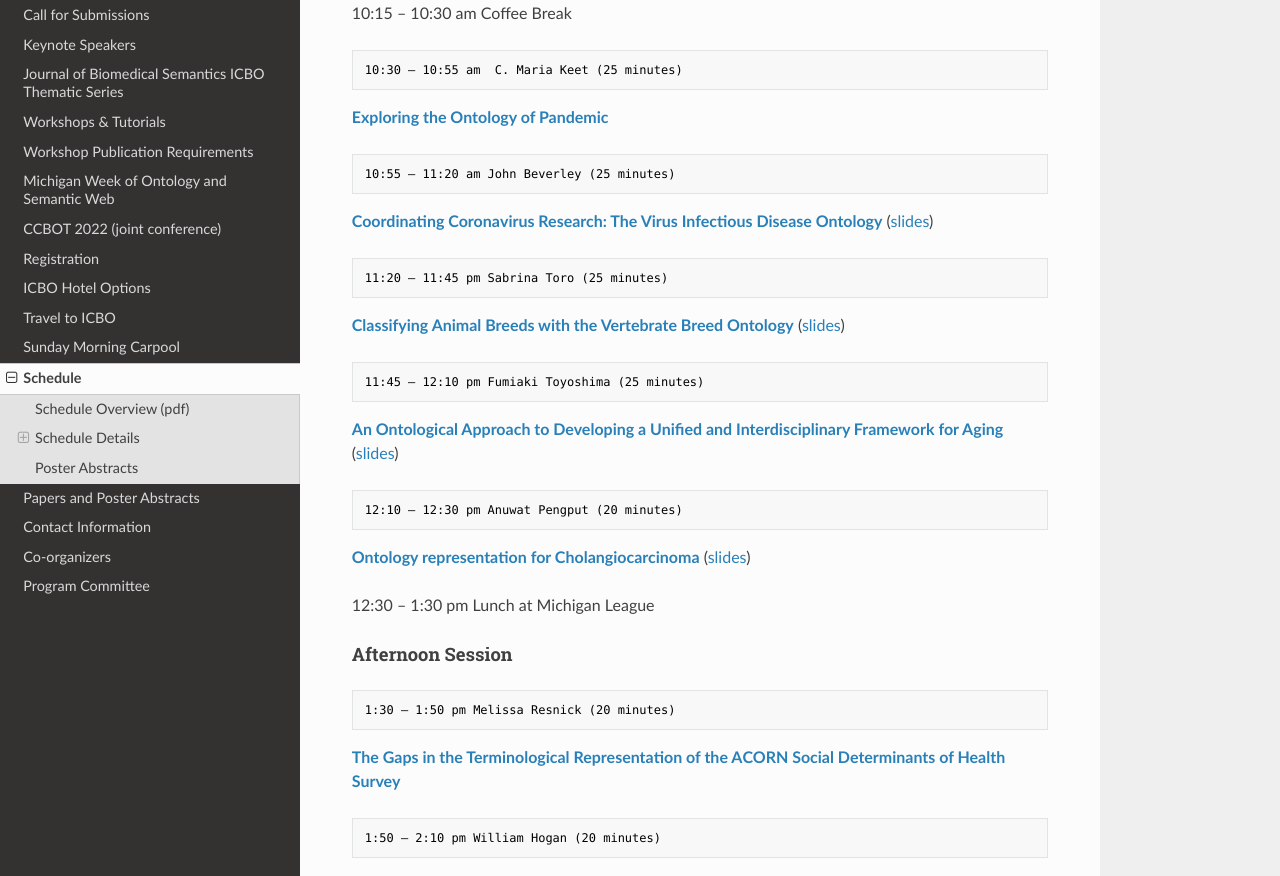
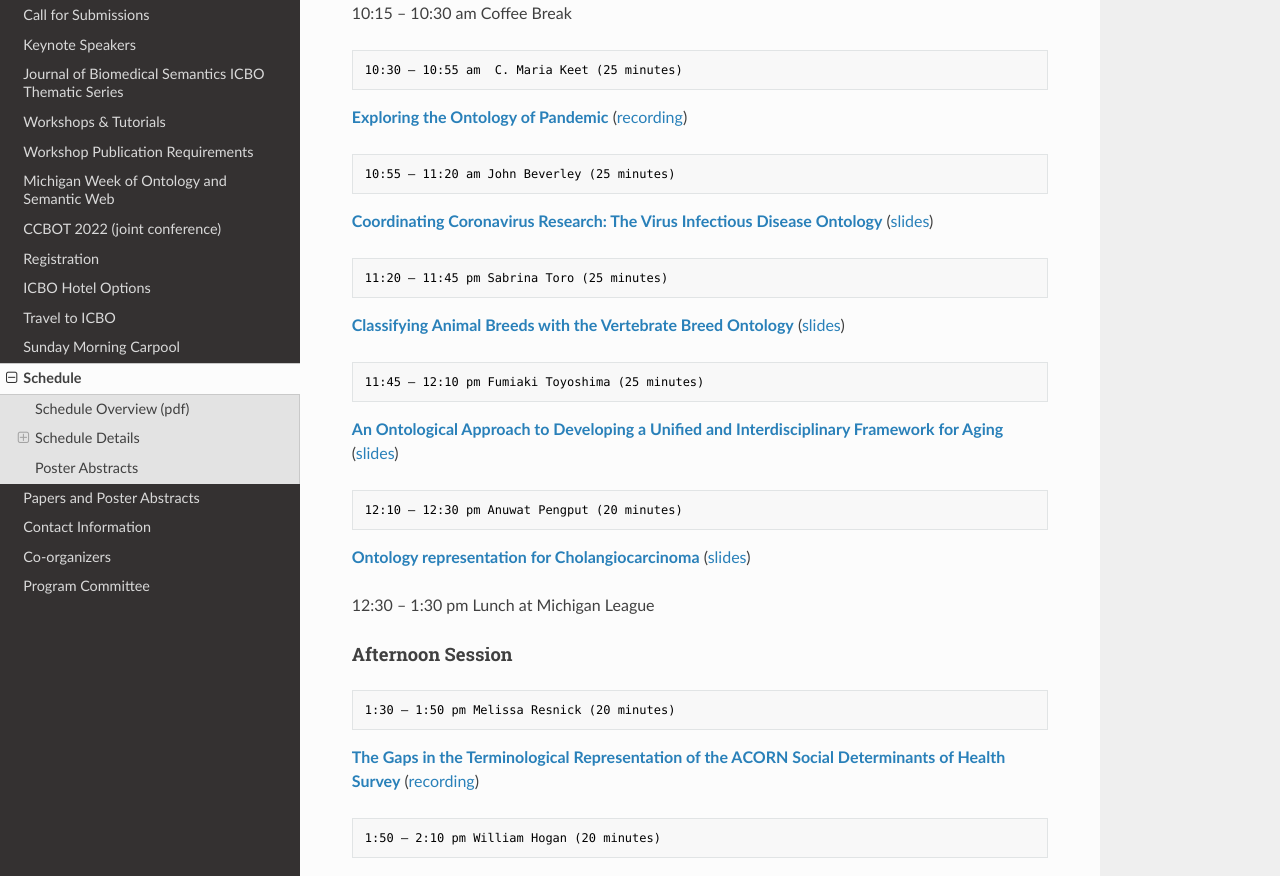
Before and after one commit to johnbeve/BFO-Organization, an MkDocs documentation site: the page built from docs/icbo-schedule.md, in a window 1280 px wide and 1400 px high, scrolled down 2436 px. Shown: the part 150-1026 px from the top of the window. Built offline with MkDocs 1.6.1, drawn with Linux system fonts in a browser that asks for light colours; nearby versions of some CDN libraries.

Commit message:
update schedule

````diff
--- a/docs/icbo-schedule.md
+++ b/docs/icbo-schedule.md
@@ -87,7 +87,7 @@ will be held virtually on September 21, 2022. See website for details.
 ```txt
 10:30 – 10:55 am  C. Maria Keet (25 minutes)
 ```
-**[Exploring the Ontology of Pandemic](papers/ICBO-2022_paper_9687.pdf)**
+**[Exploring the Ontology of Pandemic](papers/ICBO-2022_paper_9687.pdf)** ([recording](https://drive.google.com/file/d/1OXpYgVBOg9ZpSkwePvYfNl0PocPvVHNX/view?usp=sharing))
 
 ```txt
 10:55 – 11:20 am John Beverley (25 minutes)
@@ -117,7 +117,7 @@ will be held virtually on September 21, 2022. See website for details.
 ```txt
 1:30 – 1:50 pm Melissa Resnick (20 minutes)
 ```
-**[The Gaps in the Terminological Representation of the ACORN Social Determinants of Health Survey](papers/ICBO-2022_paper_0492.pdf)**
+**[The Gaps in the Terminological Representation of the ACORN Social Determinants of Health Survey](papers/ICBO-2022_paper_0492.pdf)** ([recording](https://drive.google.com/file/d/1XfvAVoUDev7LzZ22kGHavGV-Myqdsj9k/view?usp=sharing))
 
 ```txt
 1:50 – 2:10 pm William Hogan (20 minutes)
````
Also changed, not shown: 1 other file.
